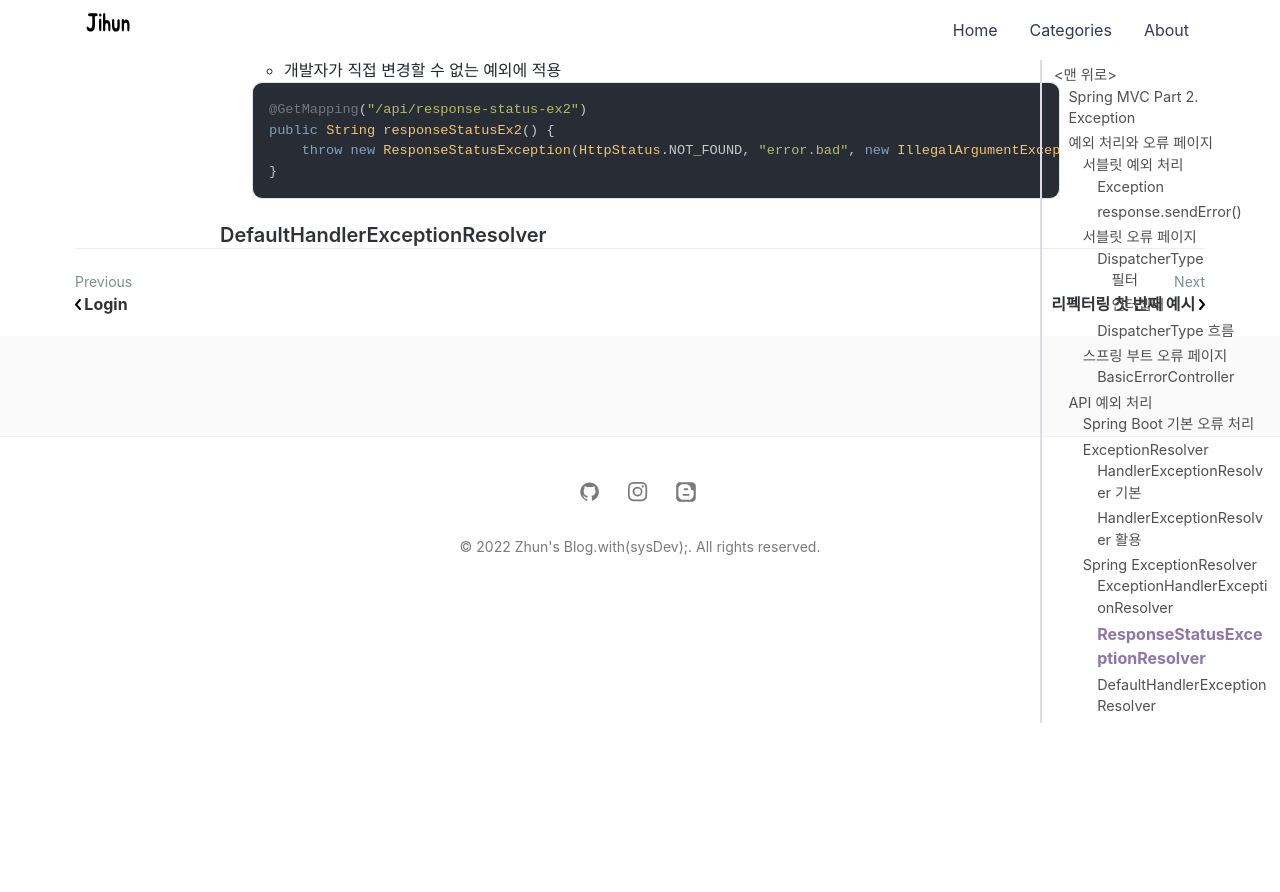
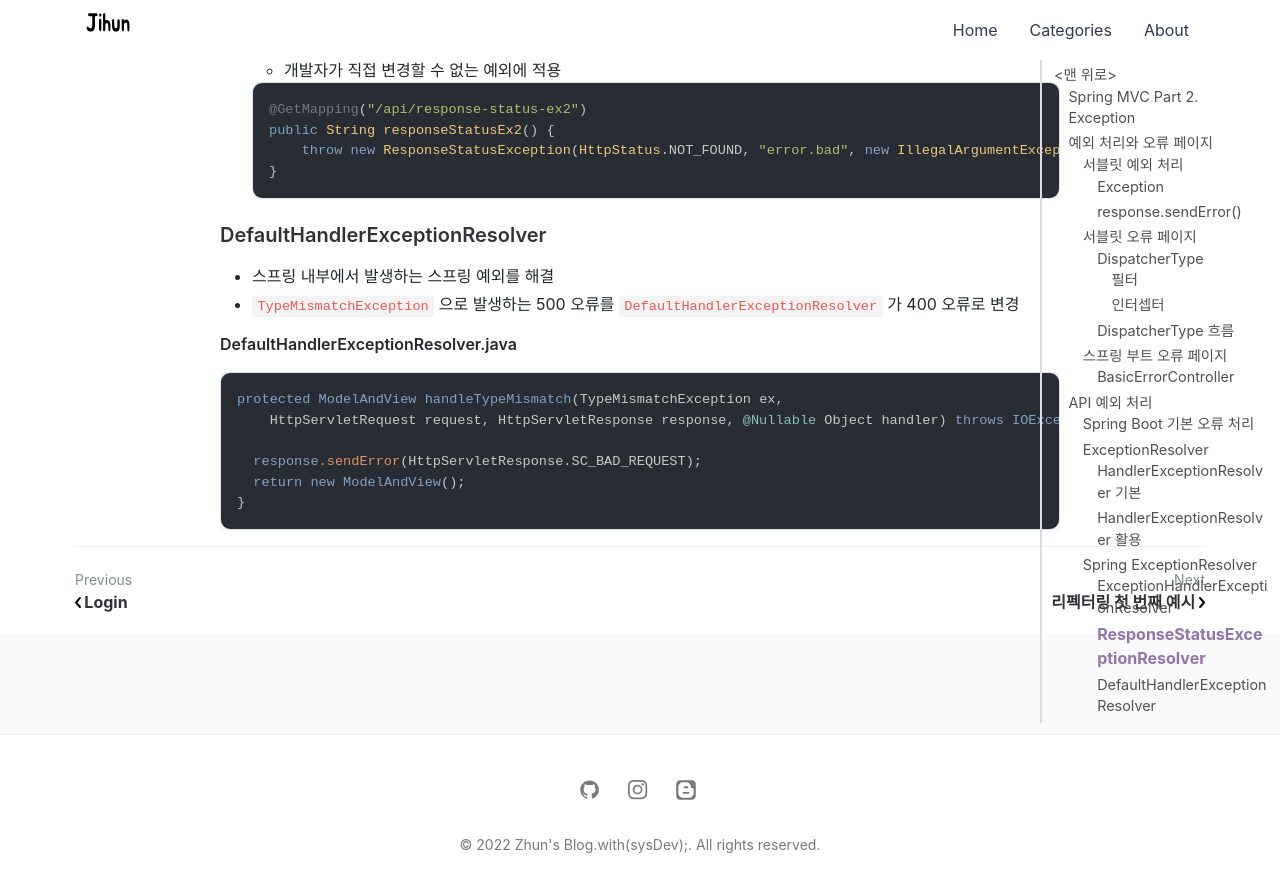
Before and after one commit to jihunparkme/jihunparkme.github.io, a Jekyll site: the page built from _posts/2021-10-14-Spring-MVC-Part2-Exception.md, in a window 1280 px wide and 900 px high, scrolled down 9479 px. Shown: the top 892 px of the window. Built offline with Jekyll 4.4.1, drawn with Linux system fonts in a browser that asks for light colours; nearby versions of some CDN libraries; comment, search, counter and statistics services are not loaded.

Commit message:
[API 예외 처리] 스프링이 제공하는 ExceptionResolver2

````diff
--- a/_posts/2021-10-14-Spring-MVC-Part2-Exception.md
+++ b/_posts/2021-10-14-Spring-MVC-Part2-Exception.md
@@ -415,3 +415,17 @@ public class WebConfig implements WebMvcConfigurer {
   ```
 
 ### DefaultHandlerExceptionResolver
+
+- 스프링 내부에서 발생하는 스프링 예외를 해결
+- `TypeMismatchException` 으로 발생하는 500 오류를 `DefaultHandlerExceptionResolver` 가 400 오류로 변경
+
+**DefaultHandlerExceptionResolver.java**
+
+```java
+protected ModelAndView handleTypeMismatch(TypeMismatchException ex,
+    HttpServletRequest request, HttpServletResponse response, @Nullable Object handler) throws IOException {
+
+  response.sendError(HttpServletResponse.SC_BAD_REQUEST);
+  return new ModelAndView();
+}
+```
````
